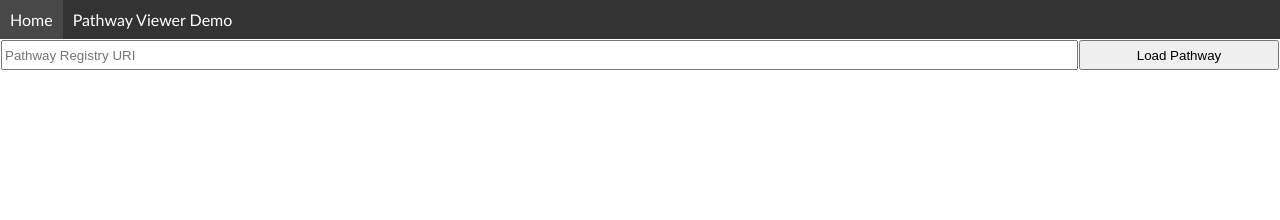
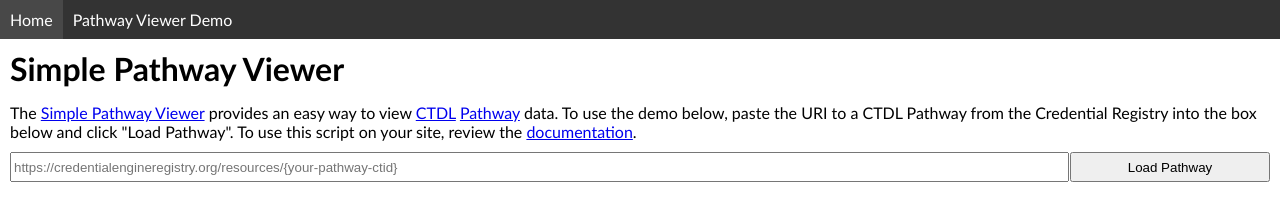
Before and after one commit to siuc-nate/siuc-nate.github.io, a plain HTML site: page pathwayviewer/index.html in a window 1280 px wide. Drawn offline with Linux system fonts and the light colour scheme.

Commit message:
Updated files

```diff
--- a/css/site.css
+++ b/css/site.css
@@ -1,5 +1,6 @@
 * { box-sizing: border-box; }
 html, body { margin: 0; padding: 0; font-family: Calibri, Tahoma, Arial, Sans-serif; min-height: 100vh; }
+h1, h2, h3, h4, h5, h6 { margin: 5px; padding: 5px; }
 p { margin: 10px; }
 
 .site.header { background-color: #333; color: #FFF; }
--- a/pathwayviewer/index.html
+++ b/pathwayviewer/index.html
@@ -2,7 +2,7 @@
 <head>
     <title>Pathway Viewer Demo</title>
     <style type="text/css">
-        .demoBox .urlBox { display: flex; align-items: center; gap: 1px; padding: 1px; }
+        .demoBox .urlBox { display: flex; align-items: center; gap: 1px; padding: 1px 10px; }
         .demoBox .urlBox input { flex: 1 1 auto; display: block; height: 30px; }
         .demoBox .urlBox button { flex: 0 0 200px; display: block; height: 30px; }
         .demoBox .pathwayViewer.pathwayContent { max-height: 75vh; }
@@ -11,7 +11,10 @@
 </head>
 <body>
     <div class="site header"></div>
-    <div class="site body"></div>
+    <div class="site body">
+        <h1>Simple Pathway Viewer</h1>
+        <p>The <a href="https://github.com/siuc-nate/pathway-viewer" target="_blank">Simple Pathway Viewer</a> provides an easy way to view <a href="https://credreg.net/ctdl/terms" target="_blank">CTDL</a> <a href="https://credreg.net/ctdl/terms/Pathway" target="_blank">Pathway</a> data. To use the demo below, paste the URI to a CTDL Pathway from the Credential Registry into the box below and click "Load Pathway". To use this script on your site, review the <a href="https://github.com/siuc-nate/pathway-viewer" target="_blank">documentation</a>.</p>
+    </div>
     <div class="site footer"></div>
 </body>
 <script src="../js/site.js" onload="Site.setup('..')"></script>
@@ -20,7 +23,7 @@
     var Viewer = Site.createTag("div", "demoBox").appendTo(Site.Body);
     Viewer.URLBox = Site.createTag("div", "urlBox").appendTo(Viewer);
     Viewer.ContentBox = Site.createTag("div", "contentBox").appendTo(Viewer);
-    Viewer.Input = Site.createTag("input", "", { type: "text", placeholder: "Pathway Registry URI" }).appendTo(Viewer.URLBox);
+    Viewer.Input = Site.createTag("input", "", { type: "text", placeholder: "https://credentialengineregistry.org/resources/{your-pathway-ctid}" }).appendTo(Viewer.URLBox);
     Viewer.Button = Site.createTag("button", "").appendText("Load Pathway").appendTo(Viewer.URLBox).addEventListener("click", function(){
         Viewer.ContentBox.innerHTML = "";
         PathwayViewer.loadPathway(Viewer.ContentBox, Viewer.Input.value);
```
